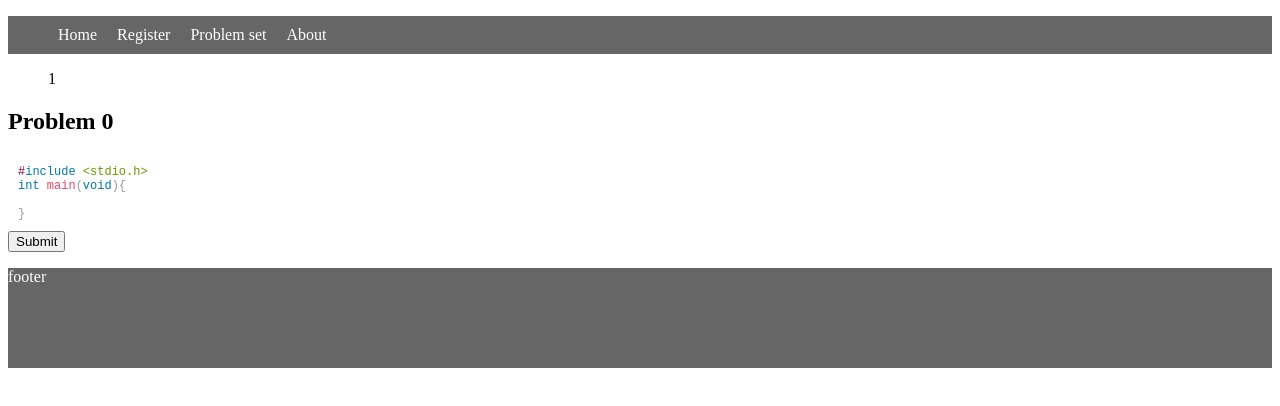
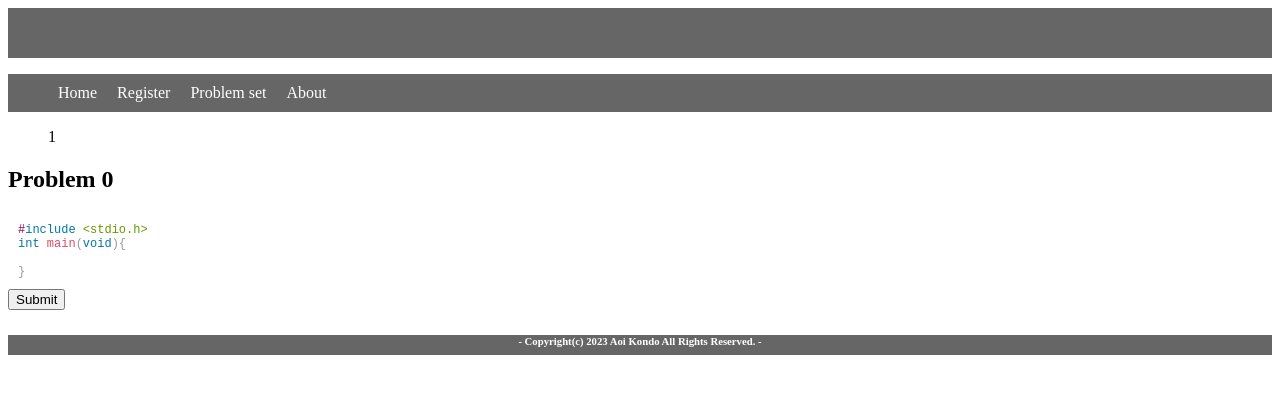
Before and after one commit to admidori/judgelight, a Next.js app in the folder frontend/: page / in a window 1280 px wide. Shown: the top 406 px of the page. Built offline with nearby package versions, Linux system fonts and the light colour scheme; no server answers.

Commit message:
Change style

```diff
--- a/frontend/src/components/common/footer/footer.tsx
+++ b/frontend/src/components/common/footer/footer.tsx
@@ -2,8 +2,8 @@ import React from "react";
 
 export default function Footer(){
     return (
-        <footer style={{ height: 100, background: "#666", color: "#fff" }}>
-            footer
+        <footer style={{ height: 20, background: "#666", color: "#fff" }}>
+            <h6 style={{textAlign: "center"}}>- Copyright(c) 2023 Aoi Kondo All Rights Reserved. -</h6>
         </footer>
     )
 }
--- a/frontend/src/components/common/header/header.tsx
+++ b/frontend/src/components/common/header/header.tsx
@@ -2,8 +2,7 @@ import React from "react";
 
 export default function Header() {
     return (
-        <header style={{ height: 200, background: "#ddd" }}>
-            header
+        <header style={{ height: 50, background: "#666" }}>
         </header>
     )
 }
--- a/frontend/src/pages/index.tsx
+++ b/frontend/src/pages/index.tsx
@@ -10,6 +10,7 @@ class Index extends React.Component {
     render() {
         return (
             <div>
+            <Header />
             <Menubar />
             <Problem />
             <ProgramEditor />
```
